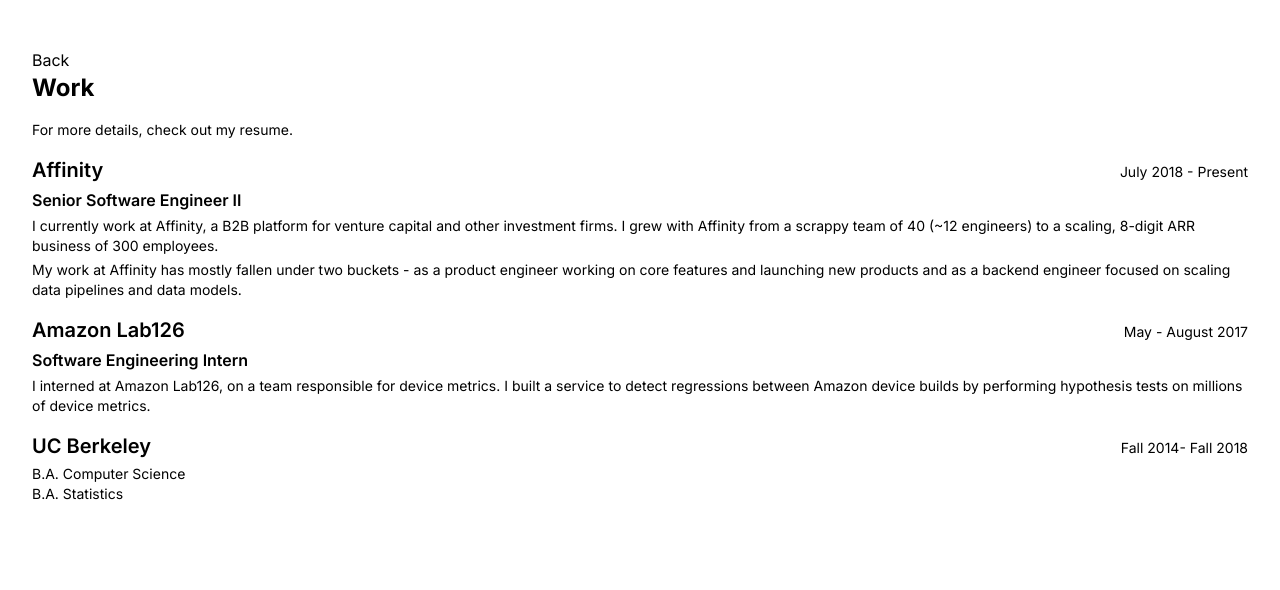
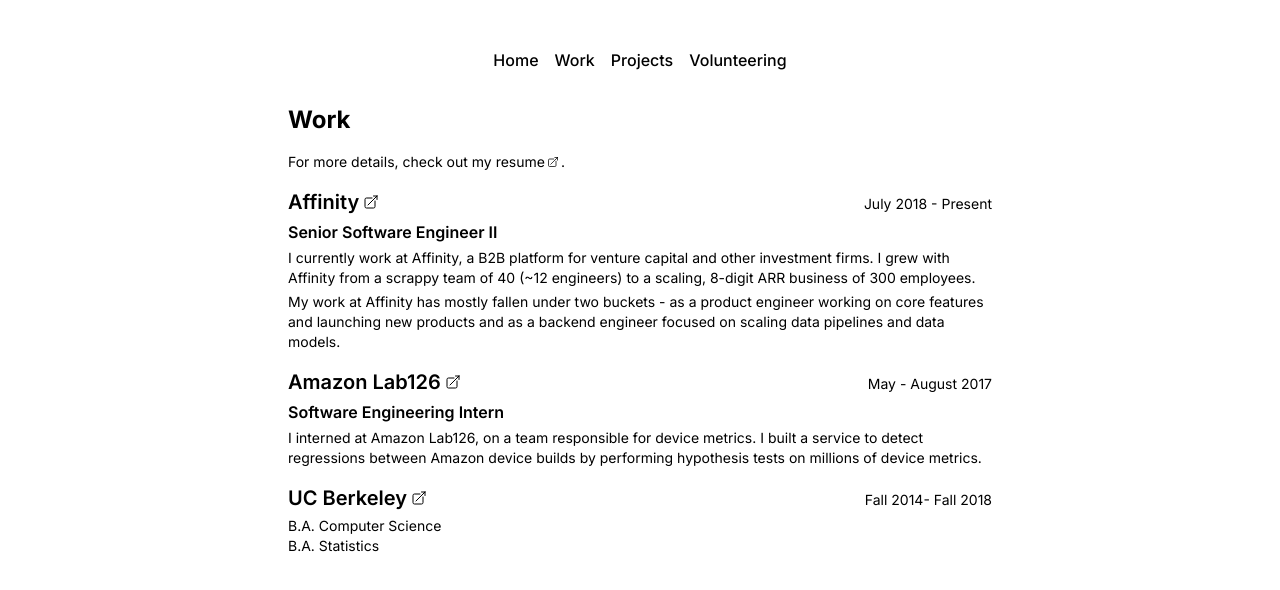
Before and after one commit to cosmicac/qitao, a Next.js app: page /work in a window 1280 px wide. Shown: the top 590 px of the page. Built offline with nearby package versions, Linux system fonts and the light colour scheme.

Commit message:
Add header and links.

```diff
--- a/app/layout.jsx
+++ b/app/layout.jsx
@@ -1,6 +1,8 @@
 import { Inter } from "next/font/google";
 
 import { Layout } from "@/components/dom/Layout";
+import Header from "@/components/header";
+
 import "@/global.css";
 
 // If loading a variable font, you don't need to specify the font weight
@@ -25,7 +27,12 @@
       <body>
         {/* To avoid FOUT with styled-components wrap Layout with StyledComponentsRegistry https://beta.nextjs.org/docs/styling/css-in-js#styled-components */}
         <Layout>
-          <div className="py-12 px-8">{children}</div>
+          <div className="flex flex-col items-center">
+            <div className="max-w-screen-md pt-12 px-8">
+              <Header />
+              {children}
+            </div>
+          </div>
         </Layout>
       </body>
     </html>
--- a/app/page.jsx
+++ b/app/page.jsx
@@ -55,17 +55,6 @@
             games, and work on various side projects.
           </div>
         </Section>
-        <div className="flex flex-col gap-2">
-          <Link href="/work">
-            <div className="text-lg font-medium">Work</div>
-          </Link>
-          <Link href="/projects">
-            <div className="text-lg font-medium">Projects</div>
-          </Link>
-          <Link href="/volunteering">
-            <div className="text-lg font-medium">Volunteering</div>
-          </Link>
-        </div>
         {/*
         <View orbit className='h-96'>
           <Suspense fallback={null}>
--- a/app/projects/page.jsx
+++ b/app/projects/page.jsx
@@ -6,15 +6,14 @@
 const Projects = () => {
   return (
     <>
-      <Link href="/">Back</Link>
       <div className="flex flex-col gap-4">
         <div className="text-2xl font-bold">Projects</div>
         <Section>
-          <Headline title="Statline" />
+          <Headline title="Statline" titleUrl="https://www.statline.app/" />
           <Body>Easily lookup and share the statlines of your favorite basketball players.</Body>
         </Section>
         <Section>
-          <Headline title="FantasyDex" />
+          <Headline title="FantasyDex" titleUrl="https://fantasydex.app/" />
           <Body>
             Manage all of your fantasy teams in one place. Syncs with major fantasy platforms and
             gives users a unified view with all the tools they need for fantasy football. Launching
@@ -22,7 +21,10 @@
           </Body>
         </Section>
         <Section>
-          <Headline title="Bionic" />
+          <Headline
+            title="Bionic"
+            titleUrl="https://chromewebstore.google.com/detail/bionic/hjpjljchacdncdgdbehnbinbaopnijlp"
+          />
           <Body>
             A Chrome extension to automatically set your lineups for ESPN Fantasy Basketball.
           </Body>
--- a/app/volunteering/page.jsx
+++ b/app/volunteering/page.jsx
@@ -6,18 +6,25 @@
 const Volunteering = () => {
   return (
     <>
-      <Link href="/">Back</Link>
       <div className="flex flex-col gap-4">
         <div className="text-2xl font-bold">Volunteering</div>
         <Section>
-          <Headline title="Girls Who Code" dateRange="Spring 2021" />
+          <Headline
+            title="Girls Who Code"
+            titleUrl="https://girlswhocode.com/"
+            dateRange="Spring 2021"
+          />
           <Body>
             Taught Python and basic programming concepts to a local Girls Who Code high school
             chapter.
           </Body>
         </Section>
         <Section>
-          <Headline title="Black Girls Code" dateRange="Fall 2020" />
+          <Headline
+            title="Black Girls Code"
+            titleUrl="https://www.wearebgc.org/"
+            dateRange="Fall 2020"
+          />
           <Body>
             Participated as an instructor in the Black Girls CODE Hackathon in October 2020.
           </Body>
--- a/app/work/page.jsx
+++ b/app/work/page.jsx
@@ -2,17 +2,32 @@
 import Headline from "@/components/text/headline";
 import Section from "@/components/text/section";
 import Body from "@/components/text/body";
+import LinkOut from "@/components/icons/link-out";
 
 const Work = () => {
   return (
     <>
-      <Link href="/">Back</Link>
       <div className="flex flex-col gap-4">
         <div className="text-2xl font-bold">Work</div>
-        <div className="text-sm">For more details, check out my resume.</div>
+        <div className="text-sm flex items-center gap-1">
+          For more details, check out my{" "}
+          <a
+            href="https://drive.google.com/file/d/1YDd6evvEnYB7qBExqbHLdMzQ8RiXRcG0/view?usp=sharing"
+            className="inline flex items-center gap-0.5"
+            target="_blank"
+            rel="noreferrer"
+          >
+            resume
+            <LinkOut size="size-3" />.
+          </a>
+        </div>
         <div>
           <Section>
-            <Headline title="Affinity" dateRange="July 2018 - Present" />
+            <Headline
+              title="Affinity"
+              titleUrl="https://www.affinity.co"
+              dateRange="July 2018 - Present"
+            />
             <div className="text-base font-semibold">Senior Software Engineer II</div>
             <Body>
               I currently work at Affinity, a B2B platform for venture capital and other investment
@@ -27,7 +42,11 @@
           </Section>
         </div>
         <Section>
-          <Headline title="Amazon Lab126" dateRange="May - August 2017" />
+          <Headline
+            title="Amazon Lab126"
+            titleUrl="https://amazon.jobs/content/en/teams/devices-and-services/lab126"
+            dateRange="May - August 2017"
+          />
           <div className="text-base font-semibold">Software Engineering Intern</div>
           <Body>
             I interned at Amazon Lab126, on a team responsible for device metrics. I built a service
@@ -36,7 +55,11 @@
           </Body>
         </Section>
         <Section>
-          <Headline title="UC Berkeley" dateRange="Fall 2014- Fall 2018" />
+          <Headline
+            title="UC Berkeley"
+            titleUrl="https://www.berkeley.edu"
+            dateRange="Fall 2014- Fall 2018"
+          />
           <div>
             <Body>B.A. Computer Science</Body>
             <Body>B.A. Statistics</Body>
--- /dev/null
+++ b/src/components/header.jsx
@@ -0,0 +1,24 @@
+import Link from "next/link";
+
+const Header = () => {
+  return (
+    <div>
+      <div className="flex flex-row justify-center gap-4 pb-8">
+        <Link href="/">
+          <div className="text-base font-medium">Home</div>
+        </Link>
+        <Link href="/work">
+          <div className="text-base font-medium">Work</div>
+        </Link>
+        <Link href="/projects">
+          <div className="text-base font-medium">Projects</div>
+        </Link>
+        <Link href="/volunteering">
+          <div className="text-base font-medium">Volunteering</div>
+        </Link>
+      </div>
+    </div>
+  );
+};
+
+export default Header;
--- /dev/null
+++ b/src/components/icons/link-out.jsx
@@ -0,0 +1,22 @@
+const LinkOut = ({ size = "size-4" }) => {
+  return (
+    <svg
+      xmlns="http://www.w3.org/2000/svg"
+      fill="none"
+      viewBox="0 0 24 24"
+      strokeWidth={1.5}
+      stroke="currentColor"
+      className={`${size}`}
+      role="img"
+      aria-label="External Link"
+    >
+      <path
+        strokeLinecap="round"
+        strokeLinejoin="round"
+        d="M13.5 6H5.25A2.25 2.25 0 0 0 3 8.25v10.5A2.25 2.25 0 0 0 5.25 21h10.5A2.25 2.25 0 0 0 18 18.75V10.5m-10.5 6L21 3m0 0h-5.25M21 3v5.25"
+      />
+    </svg>
+  );
+};
+
+export default LinkOut;
--- a/src/components/text/headline.jsx
+++ b/src/components/text/headline.jsx
@@ -1,7 +1,21 @@
-const Headline = ({ title, dateRange }) => {
+import LinkOut from "@/components/icons/link-out";
+
+const Headline = ({ title, titleUrl, dateRange }) => {
+  const titleText = <div className="text-xl font-semibold">{title}</div>;
+  const titleRow = titleUrl ? (
+    <a href={titleUrl} target="_blank" rel="noreferrer">
+      <div className="flex flex-row items-center gap-1 text-xl font-semibold">
+        {title}
+        <LinkOut />
+      </div>
+    </a>
+  ) : (
+    titleText
+  );
+
   return (
     <div className="flex flex-row justify-between items-baseline">
-      <div className="text-xl font-semibold">{title}</div>
+      {titleRow}
       {dateRange && <div className="text-sm">{dateRange}</div>}
     </div>
   );
```
